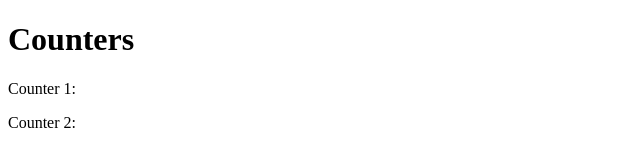
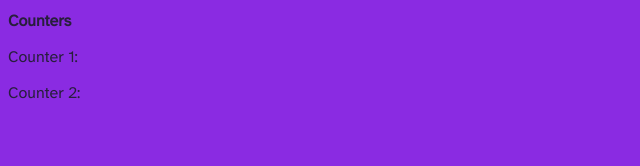
Before and after one commit to Dev-Didi/skateboard-app, a website: page templates/index.html in a window 1280 px wide. Shown: the whole page, without its empty margins (0-640 px from the left). Drawn offline with nearby package versions, Linux system fonts and the light colour scheme; files that its build step writes are made by us from their sources; no server answers.

Commit message:
hope this works

```diff
--- a/style.css
+++ b/static/styles/style.css
@@ -5,5 +5,5 @@
 }
 
 body {
-	background-color: Bisque;
+	background-color: BlueViolet;
 }
--- a/templates/index.html
+++ b/templates/index.html
@@ -4,7 +4,7 @@
 <html>
 <head>
     <title>Counter App</title>
-    <link rel="stylesheet" href="styles.css">
+    <link rel= "stylesheet" href= "static/styles/style.css">
     <link rel="stylesheet" href="https://fonts.googleapis.com/css?family=Atkinson+Hyperlegible">
 </head>
 <body>
```
Also changed, not shown: templates/oz.html (+1 -1 lines).
